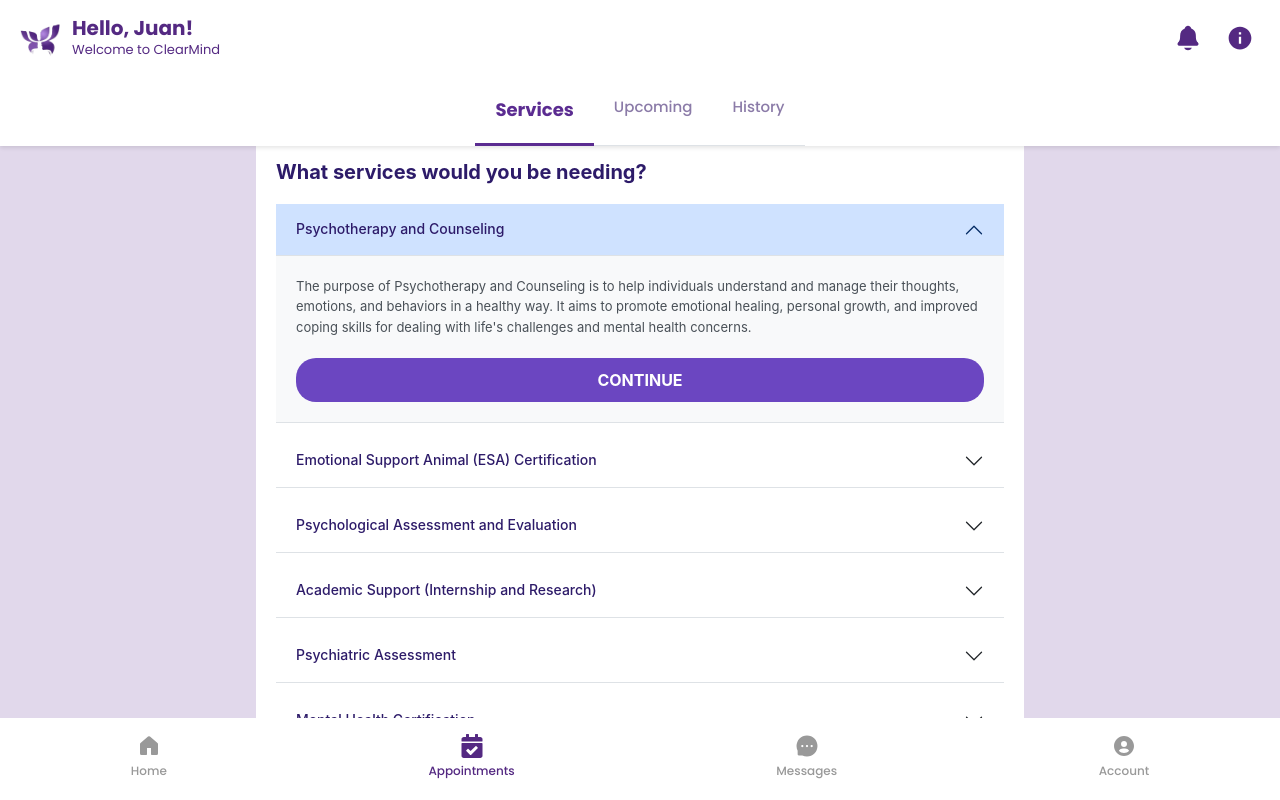
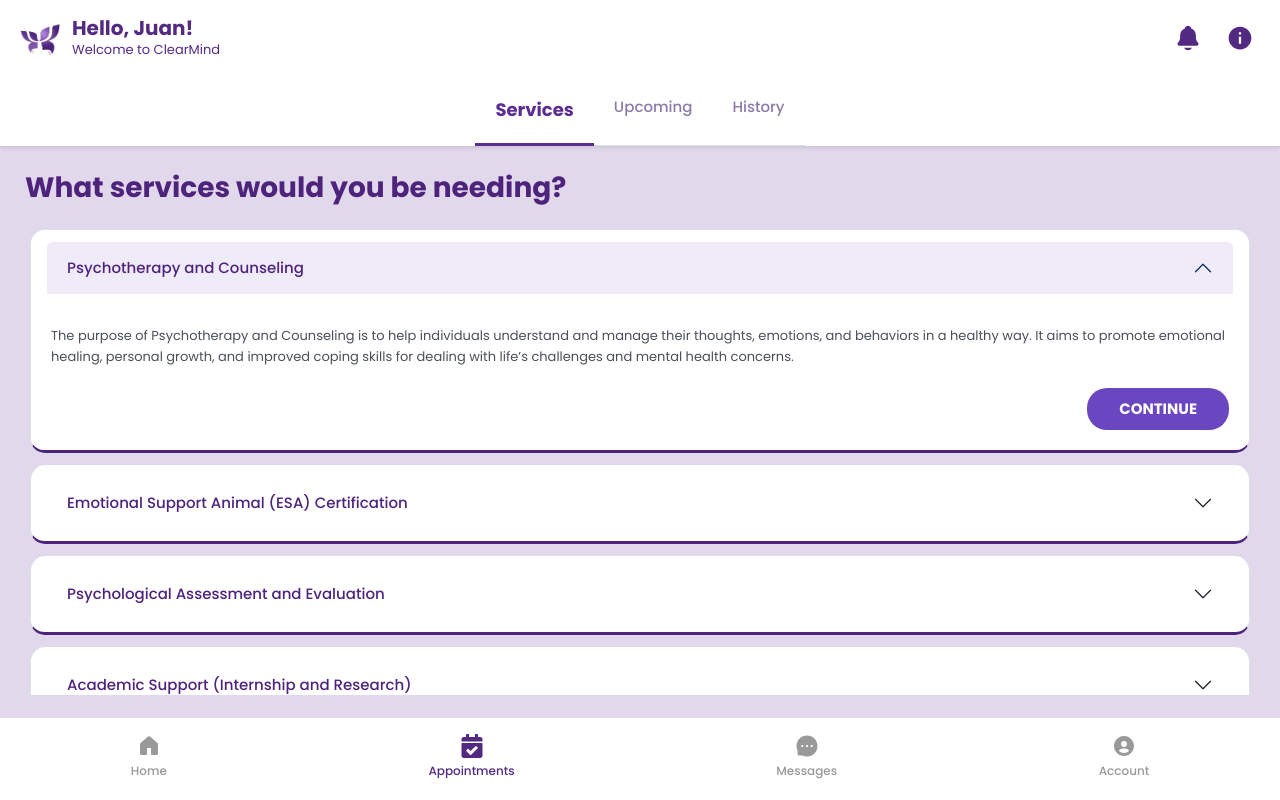
Before and after one commit to miriammulawin/ClearMind, a React (Vite) app in the folder clearmind-frontend/: page /client-appointment/client-services in a window 1280 px wide. Built offline with nearby package versions, Linux system fonts and the light colour scheme; what chartjs-plugin-datalabels would draw is missing.

Commit message:
changes on css and contents

```diff
--- a/clearmind-frontend/src/ClientPages/ClientComponents/ServicesTab.jsx
+++ b/clearmind-frontend/src/ClientPages/ClientComponents/ServicesTab.jsx
@@ -11,47 +11,45 @@ const ClientAppointmentServices = () => {
     {
       id: '0',
       title: 'Psychotherapy and Counseling',
-      description: 'The purpose of Psychotherapy and Counseling is to help individuals understand and manage their thoughts, emotions, and behaviors in a healthy way. It aims to promote emotional healing, personal growth, and improved coping skills for dealing with life\'s challenges and mental health concerns.'
+      description: 'The purpose of Psychotherapy and Counseling is to help individuals understand and manage their thoughts, emotions, and behaviors in a healthy way. It aims to promote emotional healing, personal growth, and improved coping skills for dealing with life’s challenges and mental health concerns.'
     },
     {
       id: '1',
       title: 'Emotional Support Animal (ESA) Certification',
-      description: 'ESA certification provides documentation for individuals who benefit from the companionship of an animal for emotional or psychological support. This service includes assessment and certification for those who qualify.'
+      description: 'The purpose of ESA certification as prescribed by a mental health professional is for client with animals to provide emotional comfort, relieve anxiety, or help with psychiatric or mental health conditions, even if they are not trained to perform specific tasks.'
     },
     {
       id: '2',
       title: 'Psychological Assessment and Evaluation',
-      description: 'Comprehensive psychological testing and evaluation to assess cognitive functioning, personality traits, emotional well-being, and behavioral patterns to inform diagnosis and treatment planning.'
+      description: 'The purpose of Psychological Assessment Test  is to gather and integrate data about a person’s mental, emotional, cognitive, behavioral, personality, and social functioning. Tools used include standardized tests, interviews, observations, and other measures.'
     },
     {
       id: '3',
       title: 'Academic Support (Internship and Research)',
-      description: 'Guidance and supervision for students and professionals pursuing internships, research projects, and academic development in the field of psychology and mental health.'
+      description: 'The purpose of Academic Support (Internship and Research) is to help students apply their academic knowledge in real-life settings and develop essential professional and research skills. Through internships, students gain practical experience, workplace readiness, and career exposure. Through research, they strengthen their critical thinking, problem-solving, and evidence-based decision-making abilities. Together, these support activities enhance learning, academic growth, and preparation for future professional practice.'
     },
     {
       id: '4',
       title: 'Psychiatric Assessment',
-      description: 'Professional psychiatric evaluation to diagnose mental health conditions, assess medication needs, and develop comprehensive treatment plans for mental health concerns.'
+      description: 'The purpose of a Psychiatrist Appointment is to provide professional evaluation, diagnosis, and treatment for mental health conditions. During the session, the psychiatrist assesses symptoms, prescribes or adjusts medications if needed, and offers guidance to support the patient’s overall mental well-being and recovery.'
     },
     {
       id: '5',
       title: 'Mental Health Certification',
-      description: 'Certification services for various mental health related documentation, assessments, and professional evaluations required for legal, employment, or personal purposes.'
+      description: 'CThe purpose of a Mental Health Certification is to provide an official document issued by a licensed mental health professional confirming an individual’s mental health status. It is often used for employment, academic, legal, or medical purposes to verify psychological fitness, treatment progress, or readiness for certain activities.'
     }
   ];
 
   return (
     <div className="appointment-services-container">
+      <h5 className="services-heading">
+          What services would you be needing?
+      </h5>
       {/* Scrollable Body */}
       <div className="scrollable-body">
-        <h5 className="services-heading">
-          What services would you be needing?
-        </h5>
-
         <Accordion
           activeKey={activeKey}
           onSelect={(key) => setActiveKey(key)}
-          flush
         >
           {services.map((service) => (
             <Accordion.Item
@@ -76,26 +74,6 @@ const ClientAppointmentServices = () => {
           ))}
         </Accordion>
       </div>
-
-      {/* Bottom Navigation */}
-      <div className="bottom-navigation">
-        <div className="nav-item-bottom">
-          <div className="nav-icon">🏠</div>
-          <div className="nav-label">Home</div>
-        </div>
-        <div className="nav-item-bottom active">
-          <div className="nav-icon">📅</div>
-          <div className="nav-label active">Appointments</div>
-        </div>
-        <div className="nav-item-bottom">
-          <div className="nav-icon">💬</div>
-          <div className="nav-label">Messages</div>
-        </div>
-        <div className="nav-item-bottom">
-          <div className="nav-icon">👤</div>
-          <div className="nav-label">Account</div>
-        </div>
-      </div>
     </div>
   );
 };
--- a/clearmind-frontend/src/ClientPages/ClientStyle/ServicesTab.css
+++ b/clearmind-frontend/src/ClientPages/ClientStyle/ServicesTab.css
@@ -1,47 +1,57 @@
 /* ClientAppointmentServices.css */
-
 .appointment-services-container {
-  height: 100vh;
+  max-height: 84%;
   display: flex;
   flex-direction: column;
-  background-color: #ffffff;
-  font-family: -apple-system, BlinkMacSystemFont, "Segoe UI", Roboto, "Helvetica Neue", Arial, sans-serif;
+  background-color: transparent;
+  max-width: 100%;
+
+}
+
+.services-heading {
+  color: #4E237C;
+  font-weight: bold;
+  margin: 25px;
+  font-size: 1.5rem;
 }
 
 .scrollable-body {
+  background-color: transparent;
   flex: 1;
   overflow-y: auto;
   background-color: transparent;
-  padding: 24px 20px;
-  margin-top: -10px;
+  padding: 0px 30px !important;
+  -webkit-overflow-scrolling: touch; /* Smooth scrolling on iOS */
 }
 
-.services-heading {
-  color: #2d1b69;
-  font-weight: bold;
-  margin-bottom: 20px;
-}
 
 .accordion-item-custom {
-  border: 1px solid #dee2e6;
+  border-bottom: 3px solid #4E237C;
   border-radius: 8px;
   margin-bottom: 12px;
   overflow: hidden;
+  border-radius: 15px !important;
 }
 
+
 .accordion-header-custom {
-  background-color: white;
+  background-color: transparent;
+  padding: 12px 16px;
 }
 
 .accordion-title {
-  color: #2d1b69;
+  color: #4E237C;
   font-weight: 500;
   font-size: 14px;
+
 }
 
 .accordion-body-custom {
-  background-color: #f8f9fa;
+  background-color: #fff;
   padding: 20px;
+  display: flex;
+  flex-direction: column;
+  align-items: flex-end;
 }
 
 .service-description {
@@ -53,15 +63,23 @@
 
 .continue-button {
   background-color: #6b46c1;
+  max-width: min-content;
   border: none;
   border-radius: 20px;
   padding: 10px 32px;
   font-weight: bold;
   width: 100%;
+  font-size: 14px;
+  cursor: pointer;
+  transition: background-color 0.3s ease;
 }
 
 .continue-button:hover {
   background-color: #5a3aa8;
+}
+
+.continue-button:active {
+  background-color: #4a2f8f;
 }
 
 .bottom-navigation {
@@ -70,54 +88,200 @@
   display: flex;
   justify-content: space-around;
   padding: 12px 0;
+  box-shadow: 0 -2px 10px rgba(0, 0, 0, 0.05);
 }
 
-.nav-item-bottom {
-  text-align: center;
-  color: #6c757d;
-  cursor: pointer;
-  transition: color 0.3s ease;
+/* Remove the blue border and box-shadow completely */
+.accordion-button:not(.collapsed) {
+  background-color: #f0ebf8 !important;
+  color: #2d1b69 !important;
+  box-shadow: none !important;
+  border: none !important;
 }
 
-.nav-item-bottom:hover {
-  color: #6b46c1;
+/* Remove focus outline and border */
+.accordion-button:focus {
+  box-shadow: none !important;
+  outline: none !important;
+  border: none !important;
+  border-color: transparent !important;
 }
 
-.nav-item-bottom.active {
-  color: #6b46c1;
+/* Remove active state border */
+.accordion-button:active {
+  box-shadow: none !important;
+  border: none !important;
 }
 
-.nav-icon {
-  font-size: 24px;
+/* Remove any transition effects on the border */
+.accordion-button {
+  box-shadow: none !important;
+  border: none !important;
+  transition: background-color 0.3s ease !important;
 }
 
-.nav-label {
-  font-size: 10px;
-  margin-top: 4px;
+/* Remove the inset shadow from accordion items */
+.accordion-item {
+  box-shadow: none !important;
 }
 
-.nav-label.active {
-  font-weight: bold;
+.accordion-item:focus-within {
+  box-shadow: none !important;
+  outline: none !important;
 }
 
-/* Responsive styles */
+/* Remove collapse transition shadow */
+.accordion-collapse {
+  border: none !important;
+  box-shadow: none !important;
+}
+
+/* responsive */
+
+/* Mobile-specific styles */
 @media (max-width: 576px) {
+  .appointment-services-container {
+    margin: auto;
+    max-width: 450px;
+    height: 87.5%;
+  }
   .scrollable-body {
-    padding: 20px 16px;
+    padding: 16px 12px;
+    margin-top: -5px;
+  }
+
+  .services-heading {
+    font-size: 1.5rem;
+    margin-bottom: 16px;
+  }
+
+  .accordion-item-custom {
+    margin-bottom: 10px;
+    border-radius: 6px;
+  }
+
+  .accordion-header-custom {
+    padding: 10px 12px;
   }
 
   .accordion-title {
-    font-size: 13px;
+    font-size: 16px;
+  }
+
+  .accordion-body-custom {
+    padding: 16px 12px;
   }
 
   .service-description {
     font-size: 12px;
+    margin-bottom: 16px;
+  }
+
+  .continue-button {
+    padding: 12px 24px;
+    font-size: 13px;
+    border-radius: 18px;
+  }
+
+}
+
+/* Extra small phones (iPhone SE, etc.) */
+@media (max-width: 376px) {
+  .appointment-services-container {
+    height: 84%;
+  }
+
+  .scrollable-body {
+    padding: 12px 10px;
+  }
+
+  .services-heading {
+    font-size: 1.3rem;
+    margin-bottom: 12px;
+  }
+
+  .accordion-title {
+    font-size: 16px;
+  }
+
+  .service-description {
+    font-size: 14px;
+  }
+
+  .continue-button {
+    padding: 10px 20px;
+    font-size: 12px;
+  }
+
+}
+
+/* Tablets */
+@media (min-width: 577px) and (max-width: 767px) {
+  .scrollable-body {
+    padding: 20px 18px;
+  }
+
+  .services-heading {
+    font-size: 1.4rem;
+  }
+
+  .accordion-title {
+    font-size: 14px;
   }
 }
 
+/* Desktop and larger tablets */
 @media (min-width: 768px) {
   .appointment-services-container {
-    max-width: 768px;
     margin: 0 auto;
+
+  }
+
+  .scrollable-body {
+    padding: 28px 24px;
+  }
+
+  .services-heading {
+    font-size: 1.75rem;
+  }
+
+  .accordion-title {
+    font-size: 15px;
+  }
+
+  .continue-button {
+    font-size: 15px;
   }
 }
+
+/* Landscape orientation on mobile */
+@media (max-width: 768px) and (orientation: landscape) {
+  .scrollable-body {
+    padding: 12px 16px;
+  }
+
+  .services-heading {
+    font-size: 1.1rem;
+    margin-bottom: 12px;
+  }
+
+  .accordion-item-custom {
+    margin-bottom: 8px;
+  }
+
+  .bottom-navigation {
+    padding: 6px 0;
+  }
+}
+
+/* Safe area support for notched devices (iPhone X and newer) */
+@supports (padding: max(0px)) {
+  .scrollable-body {
+    padding-left: max(20px, env(safe-area-inset-left));
+    padding-right: max(20px, env(safe-area-inset-right));
+  }
+
+  .bottom-navigation {
+    padding-bottom: max(12px, env(safe-area-inset-bottom));
+  }
+}
```
